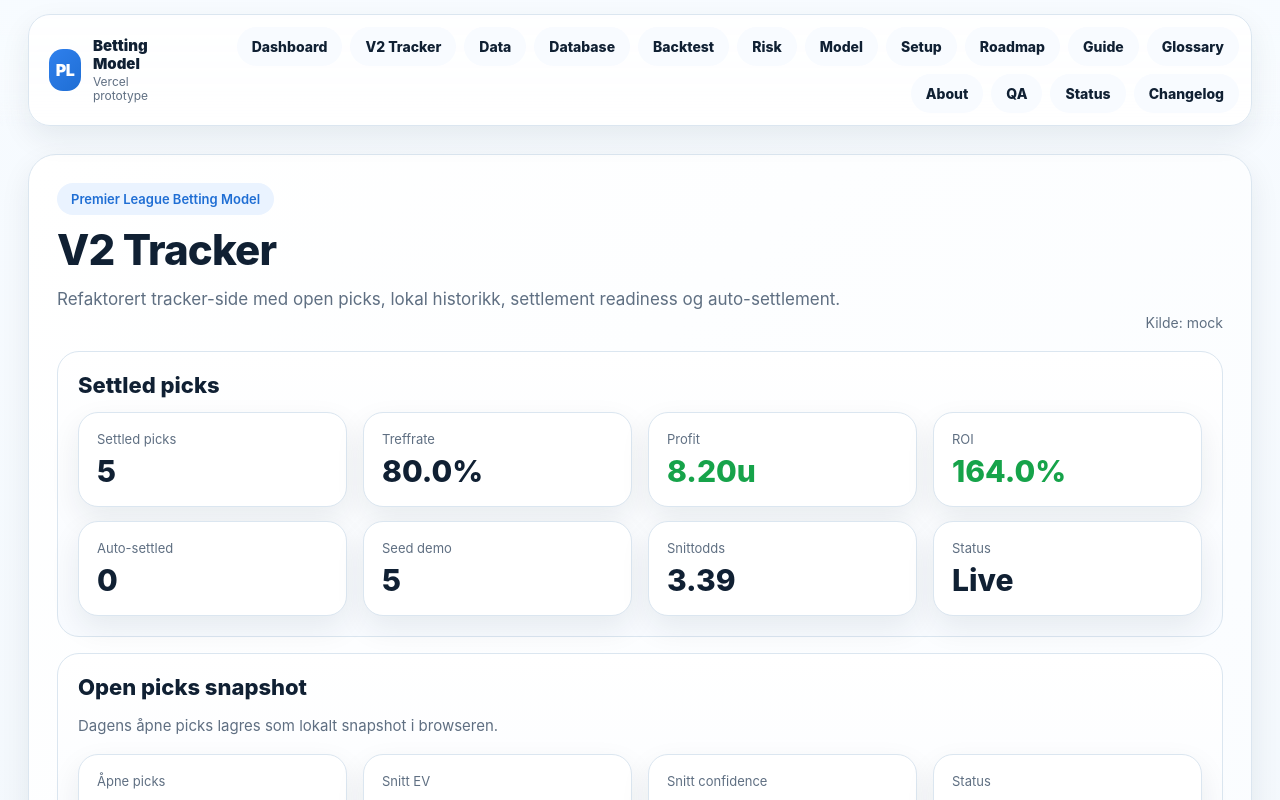
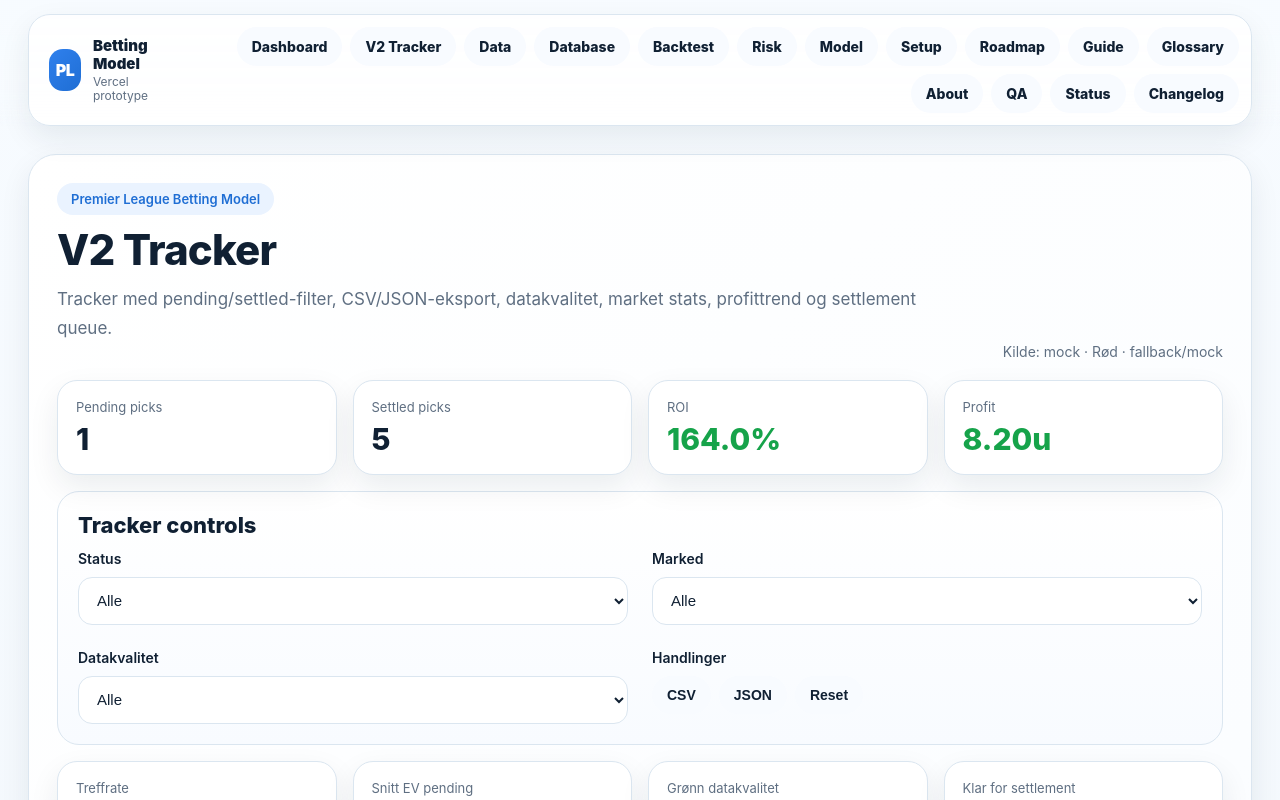
Before and after one commit to hakonnilsen157-commits/PL-betting-model, a Next.js app in the folder pl-vercel-v1/: page /v2-tracker in a window 1280 px wide. Shown: the top 800 px of the page. Built offline with nearby package versions, Linux system fonts and the light colour scheme.

Commit message:
Use enhanced V2 tracker panel

```diff
--- a/pl-vercel-v1/app/v2-tracker/page.tsx
+++ b/pl-vercel-v1/app/v2-tracker/page.tsx
@@ -1,9 +1,9 @@
-import V2TrackerPanel from '@/components/V2TrackerPanel';
+import V2TrackerV3Panel from '@/components/V2TrackerV3Panel';
 
 export default function V2TrackerPage() {
   return (
     <main className="dashboard-shell">
-      <V2TrackerPanel />
+      <V2TrackerV3Panel />
     </main>
   );
 }
```
